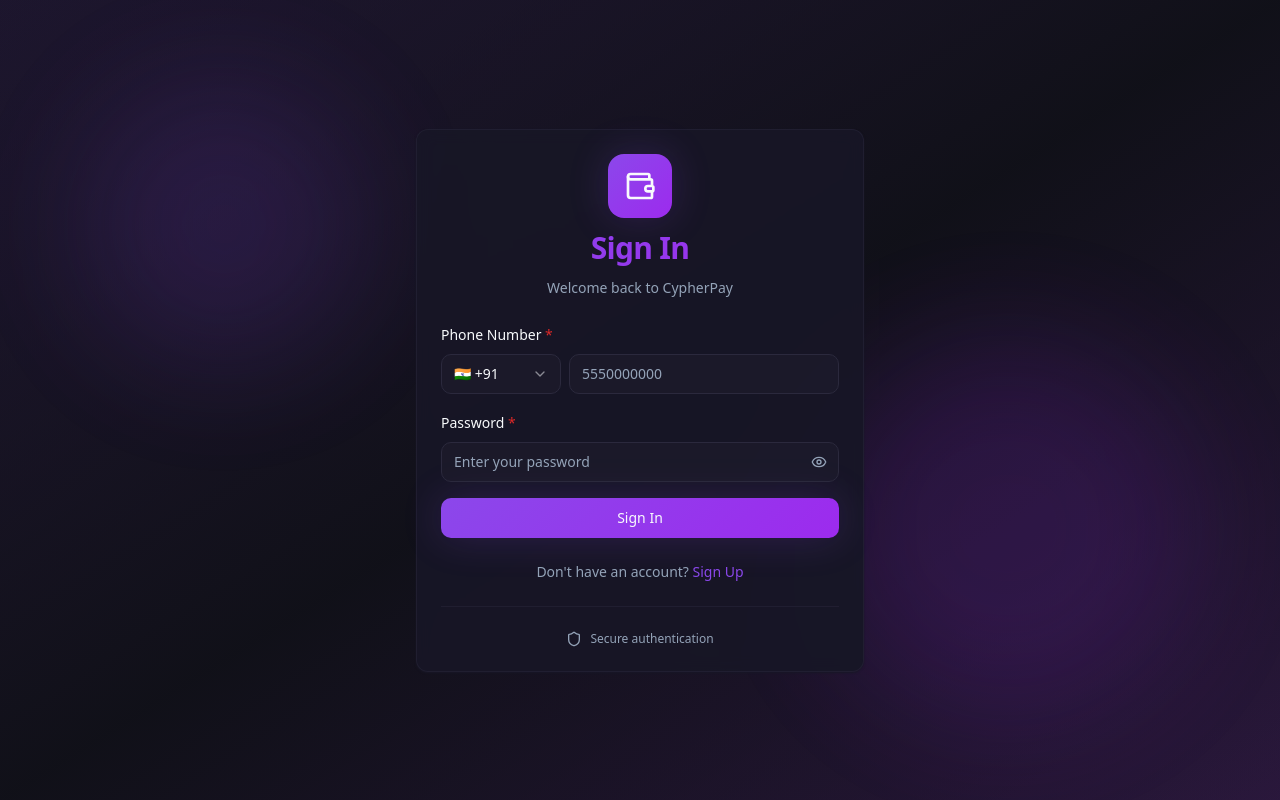
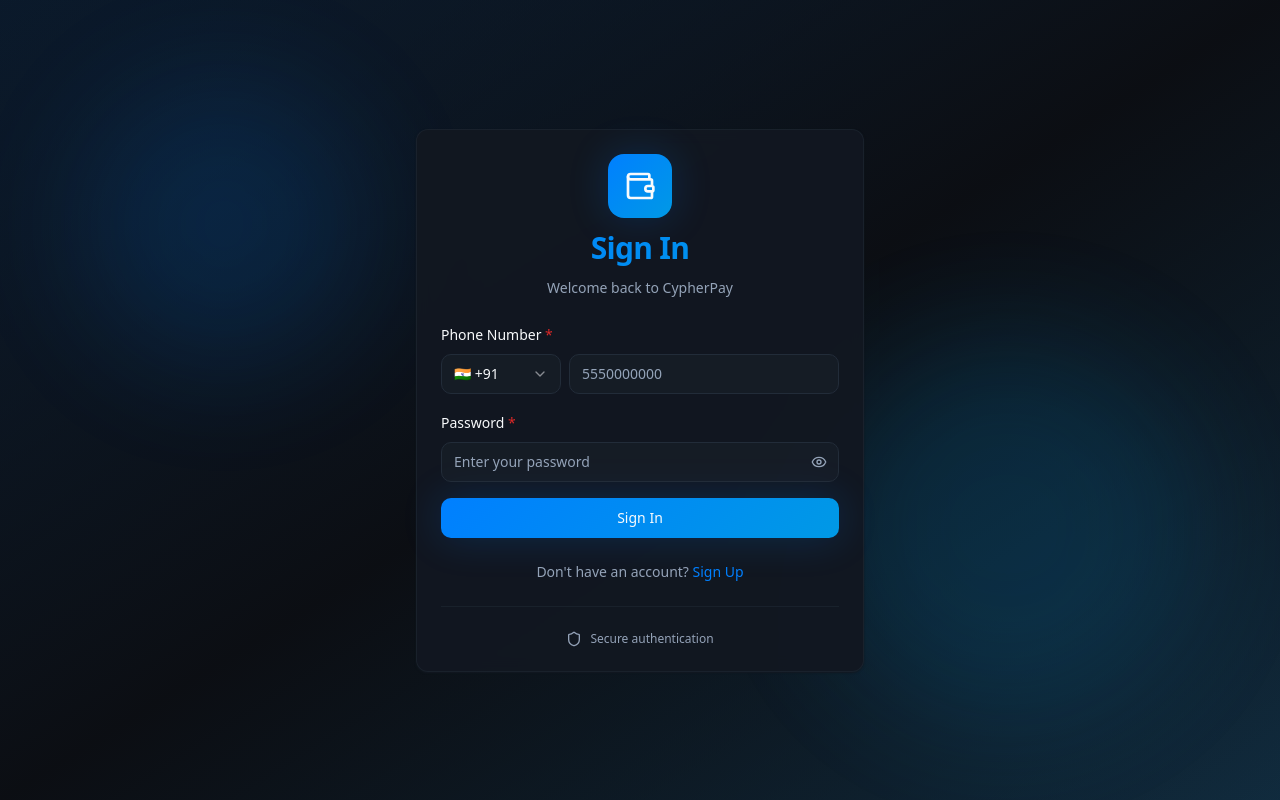
Before and after one commit to cypher-pay/merchant-fe, a React (Vite) app: page /signin in a window 1280 px wide. Built offline with nearby package versions, Linux system fonts and the light colour scheme.

Commit message:
Change theme to blue gradient

```diff
--- a/src/index.css
+++ b/src/index.css
@@ -8,25 +8,25 @@
 
 @layer base {
   :root {
-    --background: 240 20% 8%;
+    --background: 220 25% 6%;
     --foreground: 210 40% 98%;
 
-    --card: 245 25% 12%;
+    --card: 215 30% 10%;
     --card-foreground: 210 40% 98%;
 
-    --popover: 245 25% 12%;
+    --popover: 215 30% 10%;
     --popover-foreground: 210 40% 98%;
 
-    --primary: 265 80% 60%;
+    --primary: 210 100% 50%;
     --primary-foreground: 210 40% 98%;
 
-    --secondary: 245 20% 15%;
+    --secondary: 215 25% 14%;
     --secondary-foreground: 210 40% 98%;
 
-    --muted: 245 20% 18%;
+    --muted: 215 25% 16%;
     --muted-foreground: 215 20% 65%;
 
-    --accent: 275 85% 55%;
+    --accent: 200 100% 45%;
     --accent-foreground: 210 40% 98%;
 
     --destructive: 0 72% 51%;
@@ -35,19 +35,19 @@
     --success: 142 71% 45%;
     --success-foreground: 210 40% 98%;
 
-    --border: 245 20% 20%;
-    --input: 245 20% 20%;
-    --ring: 265 80% 60%;
+    --border: 215 25% 18%;
+    --input: 215 25% 18%;
+    --ring: 210 100% 50%;
 
     --radius: 0.75rem;
 
-    --gradient-primary: linear-gradient(135deg, hsl(265 80% 60%), hsl(275 85% 55%));
-    --gradient-card: linear-gradient(135deg, hsl(245 25% 12%), hsl(245 20% 15%));
+    --gradient-primary: linear-gradient(135deg, hsl(210 100% 50%), hsl(200 100% 45%));
+    --gradient-card: linear-gradient(135deg, hsl(215 30% 10%), hsl(215 25% 14%));
     --gradient-success: linear-gradient(135deg, hsl(142 71% 45%), hsl(142 71% 55%));
-    --gradient-background: linear-gradient(135deg, hsl(240 20% 8%), hsl(265 30% 12%));
+    --gradient-background: linear-gradient(135deg, hsl(220 25% 6%), hsl(210 40% 12%));
 
-    --shadow-glow: 0 0 40px hsl(265 80% 60% / 0.2);
-    --shadow-card: 0 8px 32px hsl(240 20% 4% / 0.5);
+    --shadow-glow: 0 0 40px hsl(210 100% 50% / 0.2);
+    --shadow-card: 0 8px 32px hsl(220 25% 4% / 0.5);
   }
 }
 
```
